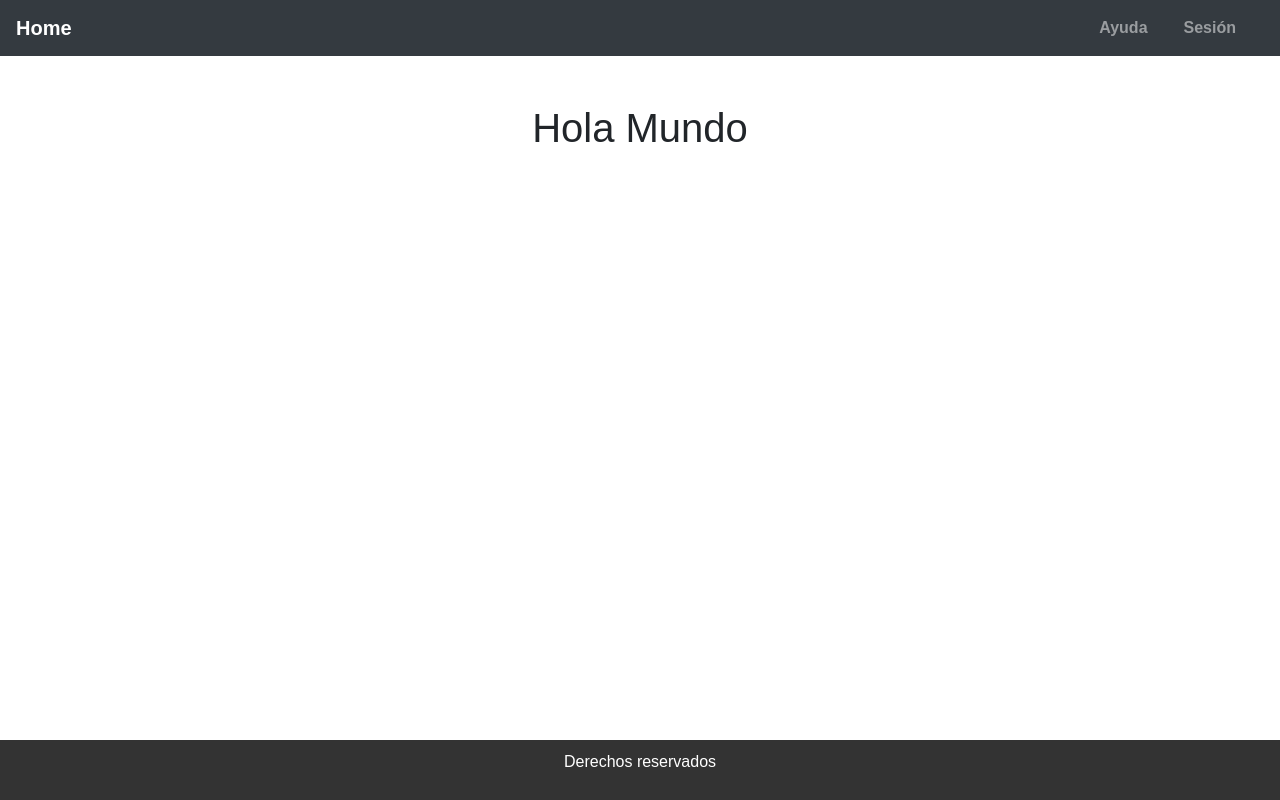
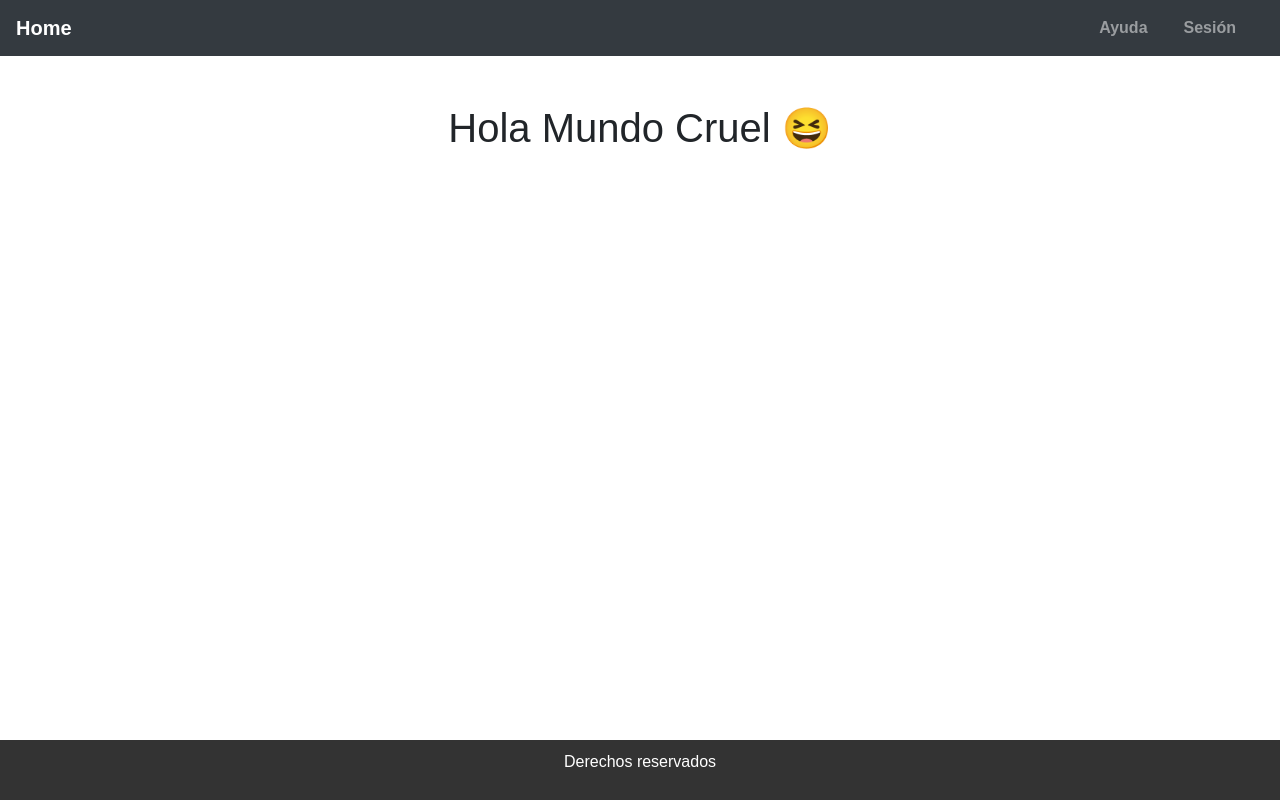
Before and after one commit to H3cthor/testRender, a plain HTML site: page index.html in a window 1280 px wide. Drawn offline with nearby package versions, Linux system fonts and the light colour scheme.

Commit message:
add text and emoji

```diff
--- a/index.html
+++ b/index.html
@@ -29,7 +29,7 @@
 
     <!-- Contenido Principal -->
     <div class="container text-center mt-5">
-        <h1>Hola Mundo</h1>
+        <h1>Hola Mundo Cruel 😆</h1>
     </div>
 
     <!-- Pie de Página -->
```
